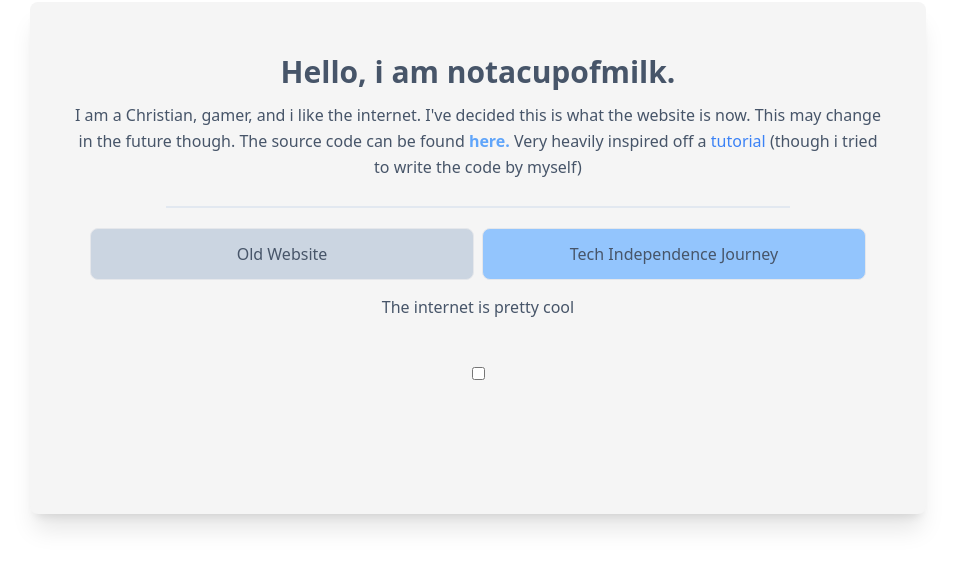
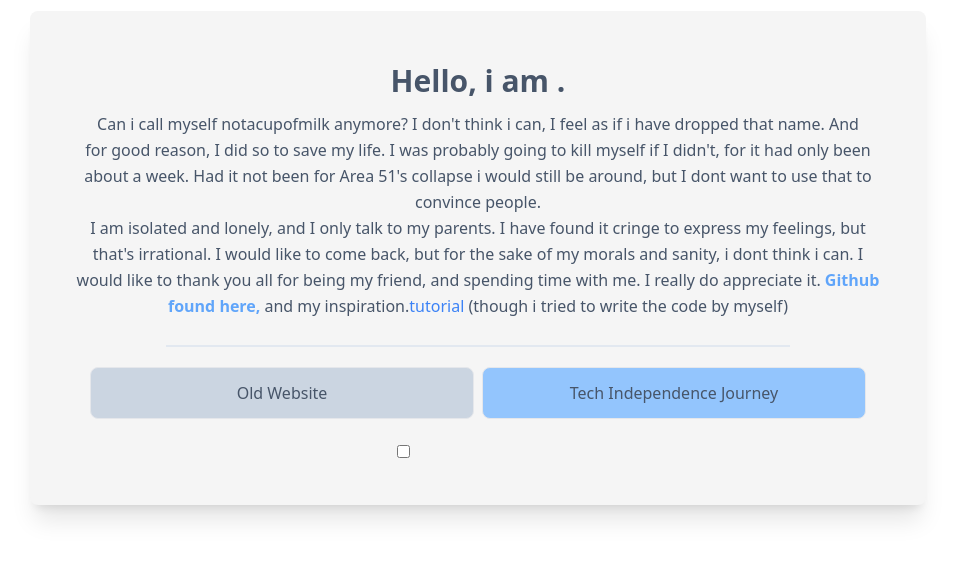
Before and after one commit to notatree2/mywebsite2, a Vue app: page / in a window 1280 px wide. Shown: the part 142-710 px from the top of the page, without its empty margins (162-1117 px from the left). Built offline with nearby package versions, Linux system fonts and the light colour scheme.

Commit message:
Updated the website, perhaps for the final time.
Please read what i've made here, and its probably only fallen that reads this, so if you wish, you may give this message to sodium and david if you can.

```diff
--- a/src/App.vue
+++ b/src/App.vue
@@ -67,16 +67,16 @@
   <div class="rounded-lg bg-neutral-100 p-10 text-center overflow-hidden shadow-xl shadow-slate-300/3 mr-48 ml-48 dark:bg-slate-800 z-10">
 
     <div class="text-pretty text-slate-600 leading-relaxed dark:text-slate-400 tracking-normal ">
-      <h1 class="font-bold text-3xl p-3 font-sans ">Hello, i am notacupofmilk.</h1>
-      <p>I am a Christian, gamer, and i like the internet. I've decided this is what the website is now. This may change in the future though. The source code can be found <a :href="source" class="font-bold text-blue-400 hover:text-blue-500 transition transition-all active:text-blue-600">here.</a>  Very heavily inspired off a <a href="https://www.youtube.com/watch?v=UHciHtsuFnw" class="text-blue-500">tutorial</a> (though i tried to write the code by myself)</p>
+      <h1 class="font-bold text-3xl p-3 font-sans ">Hello, i am .</h1>
+      <p> Can i call myself notacupofmilk anymore? I don't think i can, I feel as if i have dropped that name. And for good reason, I did so to save my life. I was probably going to kill myself if I didn't, for it had only been about a week. Had it not been for Area 51's collapse i would still be around, but I dont want to use that to convince people. <br>I am isolated and lonely, and I only talk to my parents. I have found it cringe to express my feelings, but that's irrational. I would like to come back, but for the sake of my morals and sanity, i dont think i can. I would like to thank you all for being my friend, and spending time with me. I really do appreciate it. <a :href="source" class="font-bold text-blue-400 hover:text-blue-500 transition transition-all active:text-blue-600">Github found here,</a> and my inspiration.<a href="https://www.youtube.com/watch?v=UHciHtsuFnw" class="text-blue-500">tutorial</a> (though i tried to write the code by myself)</p>
       <br>
       <div class="border border-slate-200 dark:border-slate-700 mr-24 ml-24"></div>
       <buttons />
-
+        <!--
         <p @click="changeme" class="animation animate-bounce duration-1000">{{statian}}</p>
         <br>
         <div class="border border-neutral-100  dark:border-slate-800 p-2 group mr-96 ml-96">
-
+          -->
           <input type="checkbox" v-model="isDark" class="rounded-lg focus:ring-1 focus:ring-slate-400 transition transition-all focus:ring-offset-2 cursor-pointer "> <label  class="opacity-0 group-hover:opacity-100 transition transition-opacity font-semibold ">Enable Dark mode</label>
 
         </div>
@@ -86,7 +86,7 @@
 
   </div>
   <!-- <dropdown /> -->
-</div>
+
 </template>
 
 <style scoped>
```
